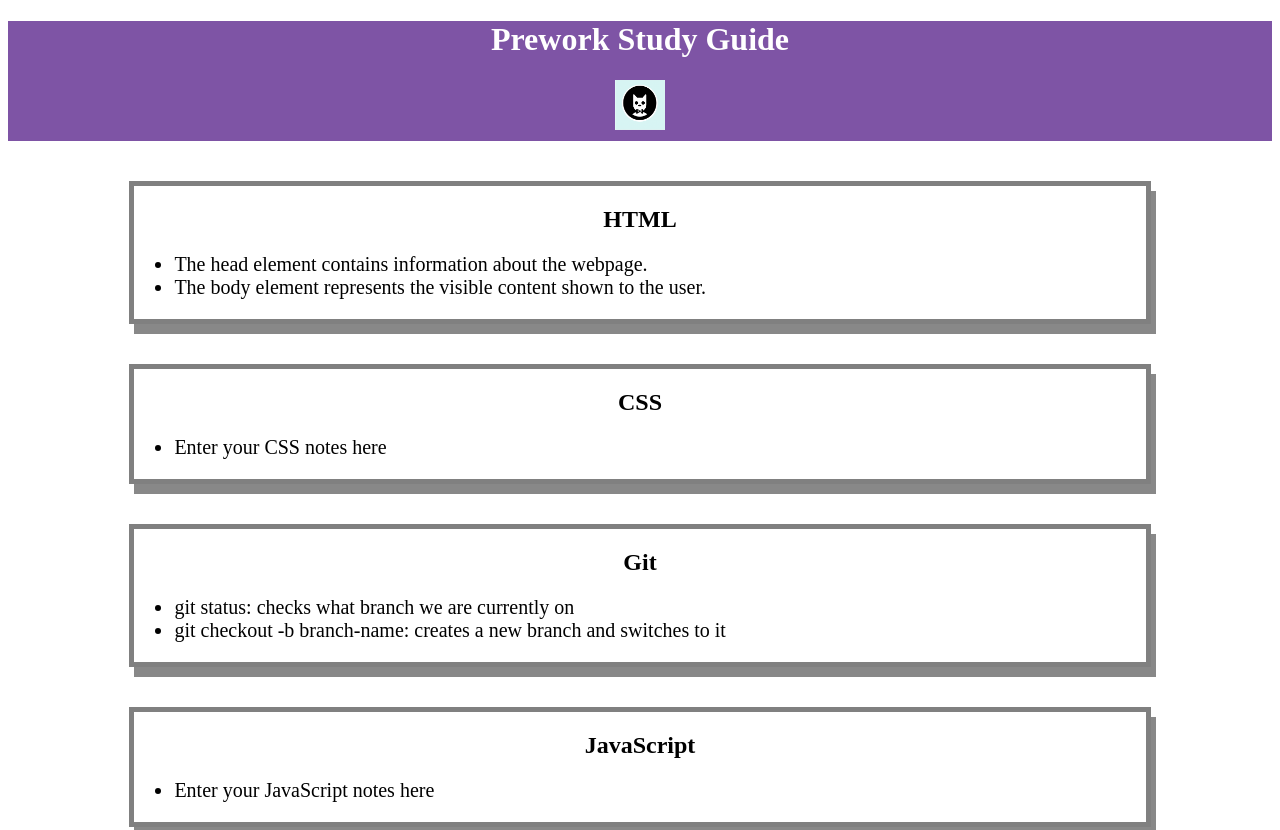
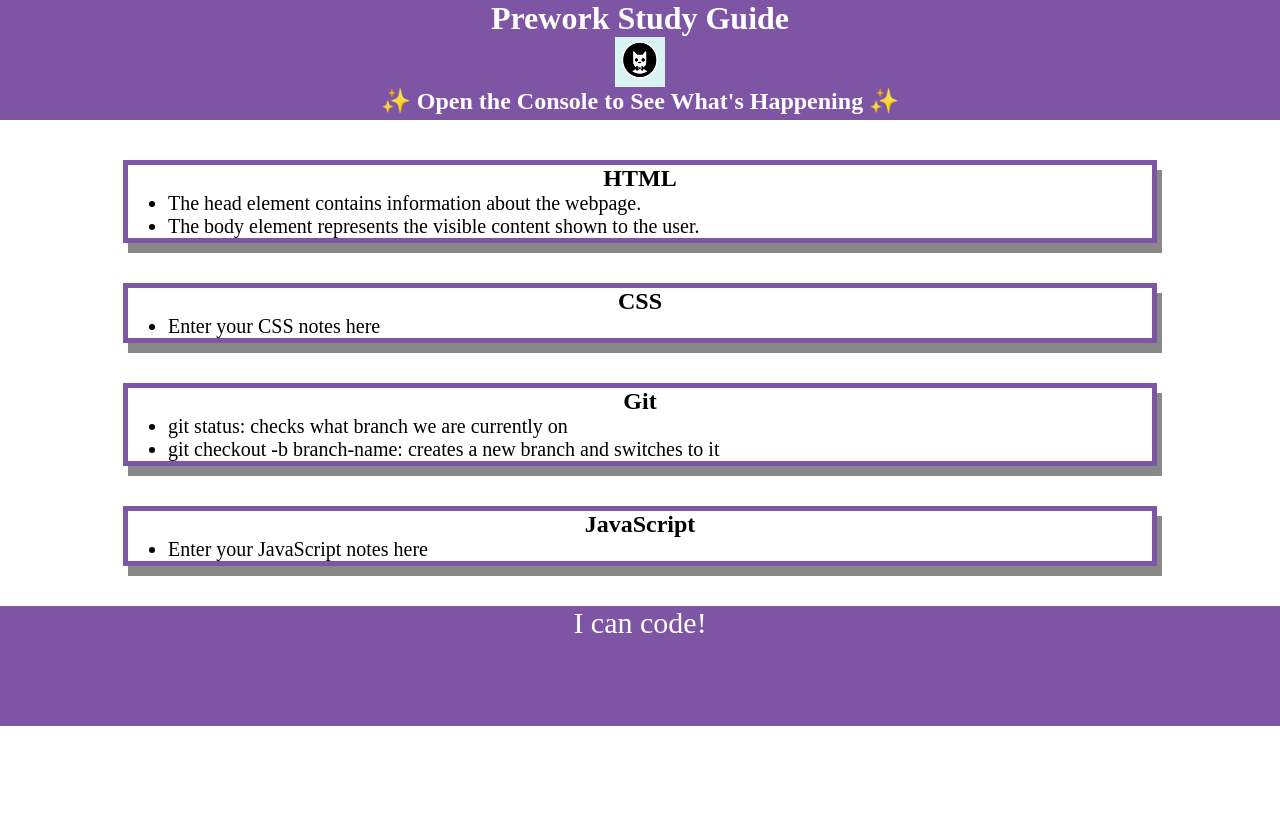
Before and after one commit to joshf2797/prework-study-guide, a plain HTML site: page index.html in a window 1280 px wide. Shown: the top 830 px of the page. After the commit the page ends 800 px from the top, so only its background shows below. Drawn offline with Linux system fonts and the light colour scheme.

Commit message:
added js to project

```diff
--- /dev/null
+++ b/assets/script.js
@@ -0,0 +1,4 @@
+var topics = ['HTML', 'CSS', 'Git', 'JavaScript'];
+for(var x=0; x < topics.length; x++) {
+    console.log(topics[x]);
+}
--- a/assets/style.css
+++ b/assets/style.css
@@ -1,3 +1,7 @@
+* {
+    margin: 0;
+    padding: 0;
+}
 .header,
 .footer {
     width: 100%;
@@ -26,7 +30,7 @@
 }
 .card {
     border-style: solid;
-    border-color: gray;
+    border-color: rgba(85, 30, 137, 0.758);
     border-width: 5px;
     margin: 40px auto;
     box-shadow: 5px 10px #888888;
--- a/index.html
+++ b/index.html
@@ -11,6 +11,8 @@
     <header class="header">
       <h1 class="h1">Prework Study Guide</h1>
       <img class="image" src="./assets/bowtie-cat.png" alt="Profile image of cat wearing a bow tie." />
+      <h2 class="h2">✨ Open the Console to See What's Happening ✨</h2>
+
     </header>
     <main>
       <section class="card" id="html-section">
@@ -43,5 +45,6 @@
     <footer class="footer">
       <p class="p">I can code!</p>
     </footer>
+    <script src="./assets/script.js"></script>
   </body>
 </html>
```
